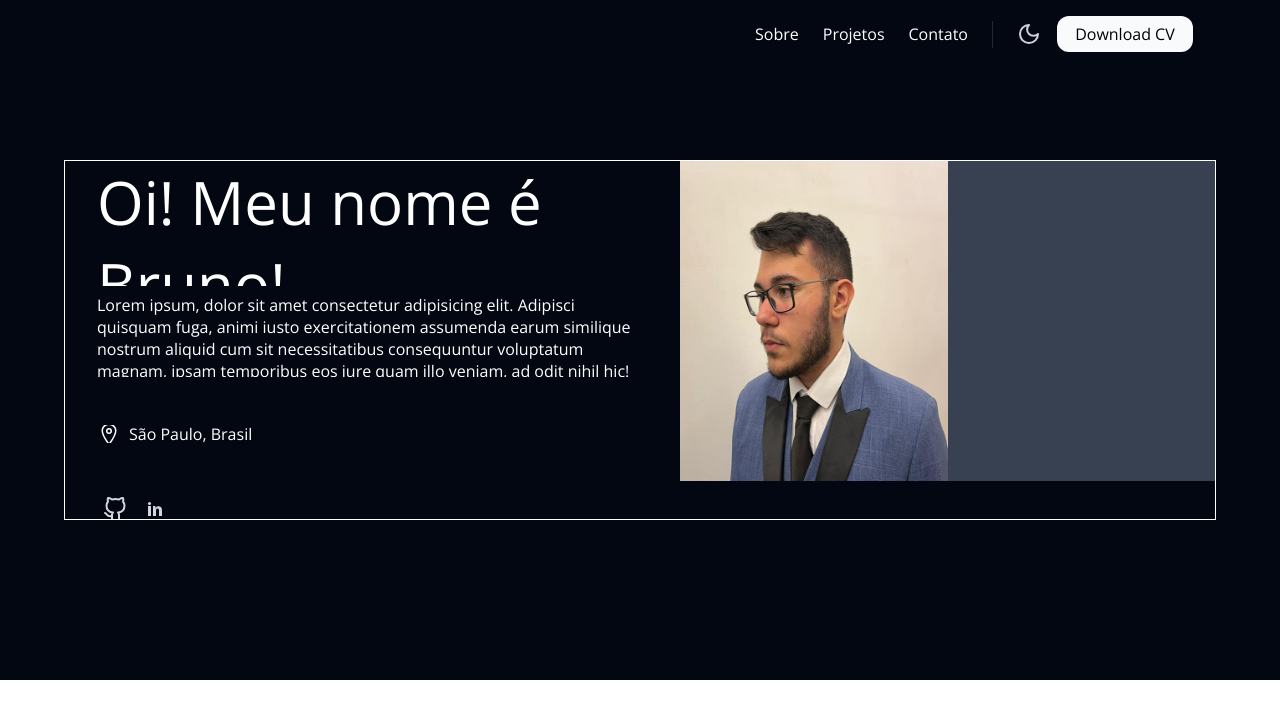
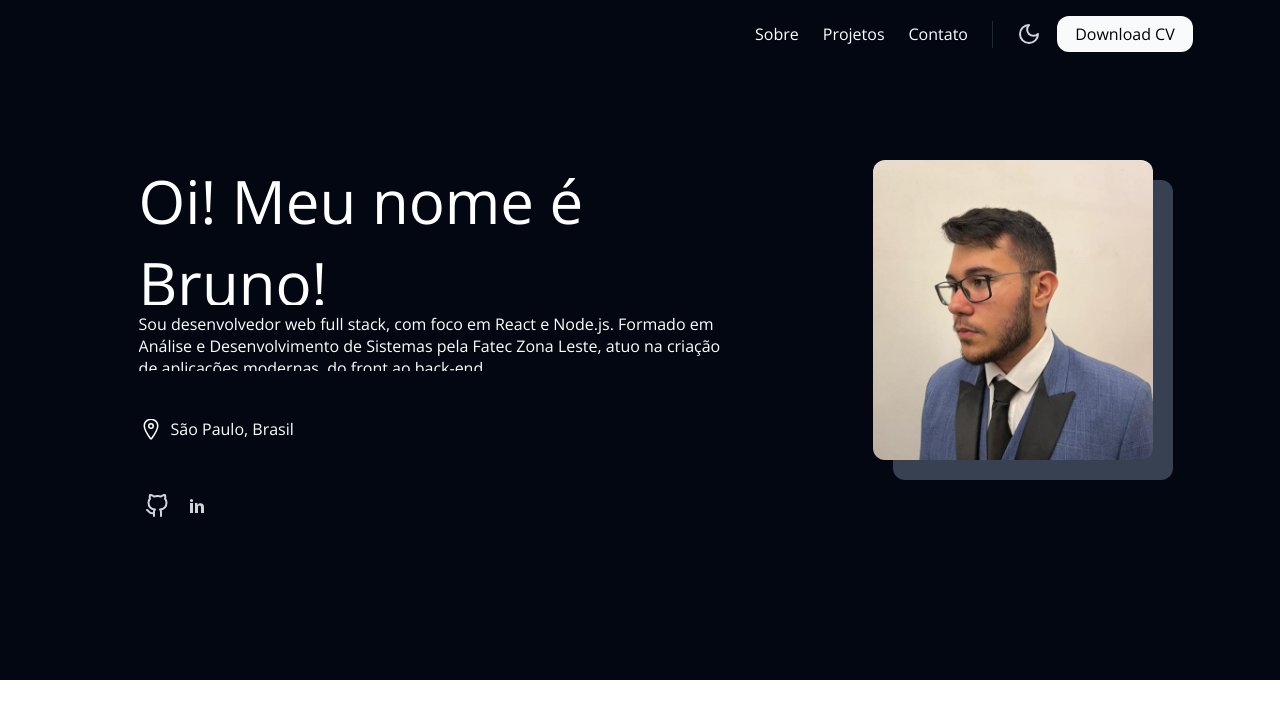
Before and after one commit to Brun0Silveir4/portfolio, a React (Vite) app: page / in a window 1280 px wide. Shown: the top 718 px of the page. Built offline with nearby package versions, Linux system fonts and the light colour scheme.

Commit message:
finish: intro page

```diff
--- /dev/null
+++ b/src/components/text-home/Text-home.jsx
@@ -0,0 +1,48 @@
+import formalPhoto from "../../../public/images/foto-formal.jpg";
+
+import { IoLocationOutline } from "react-icons/io5";
+import { FiGithub } from "react-icons/fi";
+import { TiSocialLinkedin } from "react-icons/ti";
+
+import "./Text-home.scss";
+
+export default function TextHome() {
+  return (
+    <div className="intro-content">
+      <div className="text-content">
+        <div className="name-bio">
+          <div className="title">
+            <p>Oi! Meu nome é Bruno!</p>
+          </div>
+          <div className="resumed-bio">
+            <p>
+              Sou desenvolvedor web full stack, com foco em React e Node.js.
+              Formado em Análise e Desenvolvimento de Sistemas pela Fatec Zona
+              Leste, atuo na criação de aplicações modernas, do front ao
+              back-end.
+            </p>
+          </div>
+        </div>
+        <div className="locale">
+          <IoLocationOutline size={24} />
+          <p>São Paulo, Brasil</p>
+        </div>
+        <div className="social-media">
+          <a href="https://github.com/Brun0Silveir4" target="_blank">
+            <FiGithub className="git" />
+          </a>
+          <a
+            href="https://www.linkedin.com/in/bruno-silveira-dionisio/"
+            target="_blank"
+          >
+            <TiSocialLinkedin className="link" />
+          </a>
+        </div>
+      </div>
+      <div className="image">
+        <div className="back-photo"></div>
+        <img src={formalPhoto} alt="" className="main-photo" />
+      </div>
+    </div>
+  );
+}
--- /dev/null
+++ b/src/components/text-home/Text-home.scss
@@ -0,0 +1,103 @@
+    .intro-content {
+        height: 360px;
+        width: 90%;
+        gap: 48px;
+        display: flex;
+        justify-content: space-around;
+
+        .text-content {
+            height: 100%;
+            width: 55%;
+            display: flex;
+            flex-direction: column;
+            gap: 48px;
+            padding-left: 32px;
+
+
+
+            .name-bio {
+                display: flex;
+                flex-direction: column;
+                gap: 8px;
+
+                .title p {
+                    font-size: 60px;
+                }
+
+                .resumed-bio p {
+                    font-size: 16px;
+                }
+            }
+
+            .locale {
+                display: flex;
+                align-items: center;
+                gap: 8px;
+            }
+
+            .social-media {
+                display: flex;
+                gap: 4px;
+
+                a {
+                    text-decoration: none;
+                    height: 36px;
+                    width: 36px;
+                    display: flex;
+                    justify-content: center;
+                    align-items: center;
+                    border: 1px solid transparent;
+                    border-radius: 8px;
+                    transition: 0.2s ease;
+
+                    &:hover {
+                        background-color: #1F2937;
+                    }
+                }
+
+                .git,
+                .link {
+                    color: #D1D5DB;
+                    font-size: 24px;
+                }
+
+            }
+
+
+        }
+
+        .image {
+            position: relative;
+            width: 300px;
+            height: 320px;
+
+            .back-photo {
+                position: absolute;
+                top: 20px;
+                left: 20px;
+                width: 280px;
+                height: 300px;
+                background-color: #374151;
+                border-radius: 12px;
+                z-index: 1;
+            }
+
+
+            .main-photo {
+                position: absolute;
+                top: 0;
+                left: 0;
+                width: 280px; // <- menor que a div
+                height: 300px; // <- menor que a div
+                object-fit: cover;
+                border-radius: 12px;
+                z-index: 2;
+            }
+        }
+
+
+
+
+
+
+    }
--- a/src/pages/home/App.jsx
+++ b/src/pages/home/App.jsx
@@ -2,55 +2,16 @@ import "./App.scss";
 import { useState, useEffect } from "react";
 
 import Header from "../../components/header/Header";
+import TextHome from "../../components/text-home/Text-home";
 
-import formalPhoto from "../../../public/images/foto-formal.jpg";
 
-import { IoLocationOutline } from "react-icons/io5";
-import { FiGithub } from "react-icons/fi";
-import { TiSocialLinkedin } from "react-icons/ti";
 
 export default function App() {
   return (
     <div className="home-content">
       <Header />
       <div className="intro">
-        <div className="intro-content">
-          <div className="text-content">
-            <div className="name-bio">
-              <div className="title">
-                <p>Oi! Meu nome é Bruno!</p>
-              </div>
-              <div className="resumed-bio">
-                <p>
-                  Lorem ipsum, dolor sit amet consectetur adipisicing elit.
-                  Adipisci quisquam fuga, animi iusto exercitationem assumenda
-                  earum similique nostrum aliquid cum sit necessitatibus
-                  consequuntur voluptatum magnam, ipsam temporibus eos iure quam
-                  illo veniam, ad odit nihil hic! Suscipit delectus ab mollitia!
-                </p>
-              </div>
-            </div>
-            <div className="locale">
-              <IoLocationOutline size={24} />
-              <p>São Paulo, Brasil</p>
-            </div>
-            <div className="social-media">
-              <a href="https://github.com/Brun0Silveir4" target="_blank">
-                <FiGithub className="git" />
-              </a>
-              <a
-                href="https://www.linkedin.com/in/bruno-silveira-dionisio/"
-                target="_blank"
-              >
-                <TiSocialLinkedin className="link" />
-              </a>
-            </div>
-          </div>
-          <div className="image">
-            <img src={formalPhoto} alt="" height={320} width={300} />
-            <div className="back-photo"></div>
-          </div>
-        </div>
+      <TextHome />
       </div>
     </div>
   );
--- a/src/pages/home/App.scss
+++ b/src/pages/home/App.scss
@@ -11,82 +11,6 @@
     justify-content: center;
     align-items: center;
 
-    .intro-content {
-      border: 1px solid white;
-      height: 360px;
-      width: 90%;
-      gap: 48px;
-      display: flex;
 
-      .text-content {
-        height: 100%;
-        width: 55%;
-        display: flex;
-        flex-direction: column;
-        gap: 48px;
-        padding-left: 32px;
-
-
-
-        .name-bio {
-          display: flex;
-          flex-direction: column;
-          gap: 8px;
-
-          .title p {
-            font-size: 60px;
-          }
-
-          .resumed-bio p {
-            font-size: 16px;
-          }
-        }
-
-        .locale {
-          display: flex;
-          align-items: center;
-          gap: 8px;
-        }
-
-        .social-media {
-          display: flex;
-          gap: 4px;
-
-          a {
-            text-decoration: none;
-            height: 36px;
-            width: 36px;
-            display: flex;
-            justify-content: center;
-            align-items: center;
-            border: 1px solid transparent;
-            border-radius: 8px;
-            transition: 0.2s ease;
-
-            &:hover {
-              background-color: #1F2937;
-            }
-          }
-
-          .git,
-          .link {
-            color: #D1D5DB;
-            font-size: 24px;
-          }
-
-        }
-
-
-      }
-
-      .image {
-        display: flex;
-        .back-photo {
-          width: 300px;
-          height: 320px;
-          background-color: #374151;
-        }
-      }
-    }
   }
 }
```
